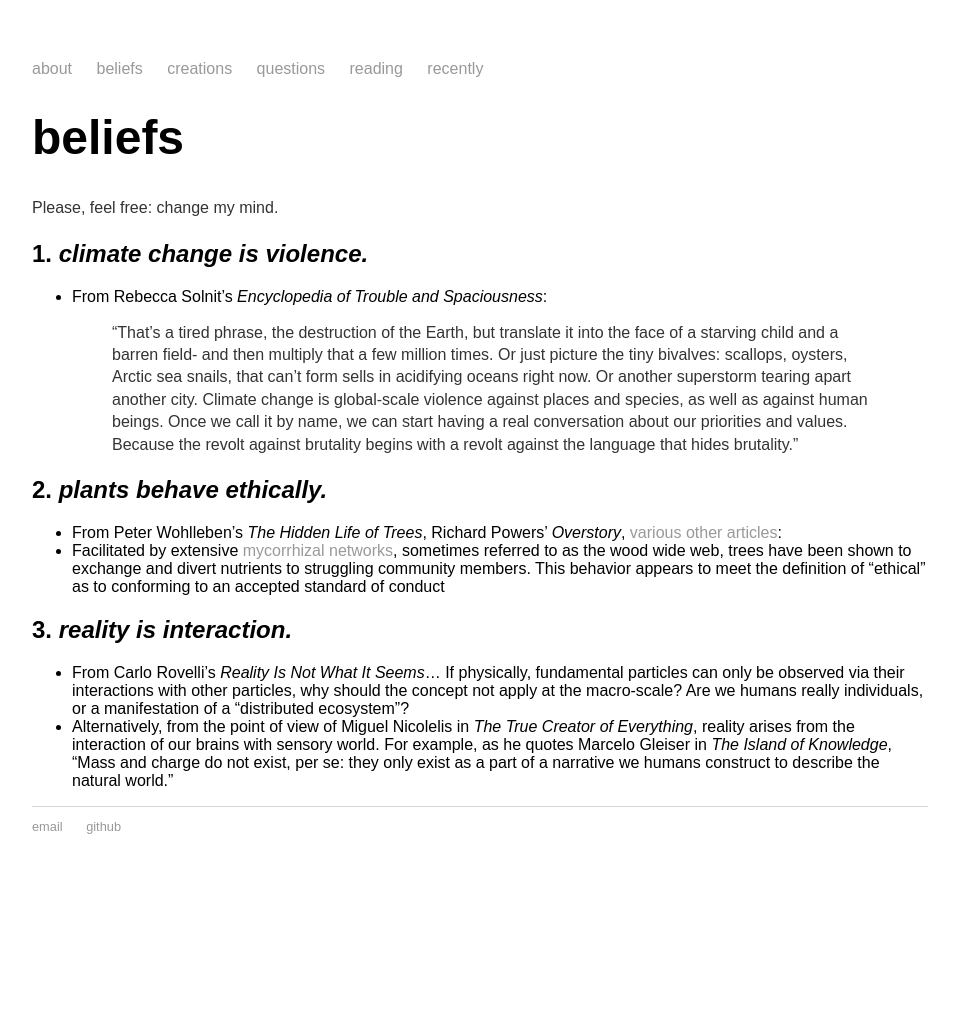
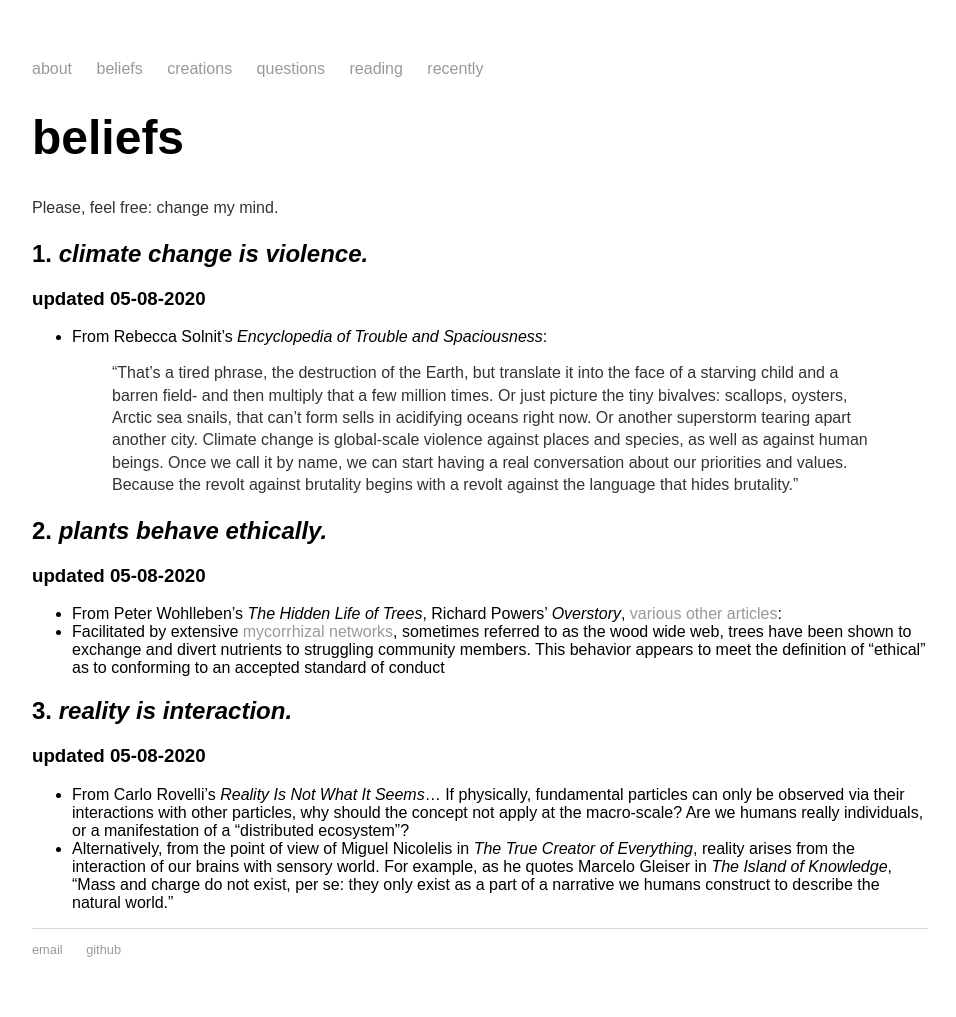
Before and after one commit to mayasheth/mayasheth.github.io, a Jekyll site: the page built from beliefs/index.md, in a window 1280 px wide. Shown: the whole page, without its empty margins (160-1116 px from the left). Built offline with Jekyll 4.4.1, drawn with Linux system fonts in a browser that asks for light colours; before the commit the page ends 900 px from its top, so only the background shows below that.

Commit message:
Update index.md

```diff
--- a/beliefs/index.md
+++ b/beliefs/index.md
@@ -7,13 +7,16 @@
 Please, feel free: change my mind.
 
 ## 1. _climate change is violence._
+### updated 05-08-2020
 * From Rebecca Solnit's _Encyclopedia of Trouble and Spaciousness_:
   > "That's a tired phrase, the destruction of the Earth, but translate it into the face of a starving child and a barren field- and then multiply that a few million times. Or just picture the tiny bivalves: scallops, oysters, Arctic sea snails, that can't form sells in acidifying oceans right now. Or another superstorm tearing apart another city. Climate change is global-scale violence against places and species, as well as against human beings. Once we call it by name, we can start having a real conversation about our priorities and values. Because the revolt against brutality begins with a revolt against the language that hides brutality."
 
 ## 2. _plants behave ethically._
+### updated 05-08-2020
 * From Peter Wohlleben's _The Hidden Life of Trees_, Richard Powers' _Overstory_, [various](https://www.nature.com/articles/srep08495) [other](https://science.sciencemag.org/content/352/6283/342) [articles](https://nph.onlinelibrary.wiley.com/doi/full/10.1111/j.1469-8137.2009.03069.x):
 * Facilitated by extensive [mycorrhizal networks](https://en.wikipedia.org/wiki/Mycorrhizal_network), sometimes referred to as the wood wide web, trees have been shown to exchange and divert nutrients to struggling community members. This behavior appears to meet the definition of "ethical" as to conforming to an accepted standard of conduct
 
 ## 3. _reality is interaction._
+### updated 05-08-2020
 * From Carlo Rovelli's _Reality Is Not What It Seems_... If physically, fundamental particles can only be observed via their interactions with other particles, why should the concept not apply at the macro-scale? Are we humans really individuals, or a manifestation of a "distributed ecosystem"?
 * Alternatively, from the point of view of Miguel Nicolelis in _The True Creator of Everything_, reality arises from the interaction of our brains with sensory world. For example, as he quotes Marcelo Gleiser in _The Island of Knowledge_, "Mass and charge do not exist, per se: they only exist as a part of a narrative we humans construct to describe the natural world."
```
